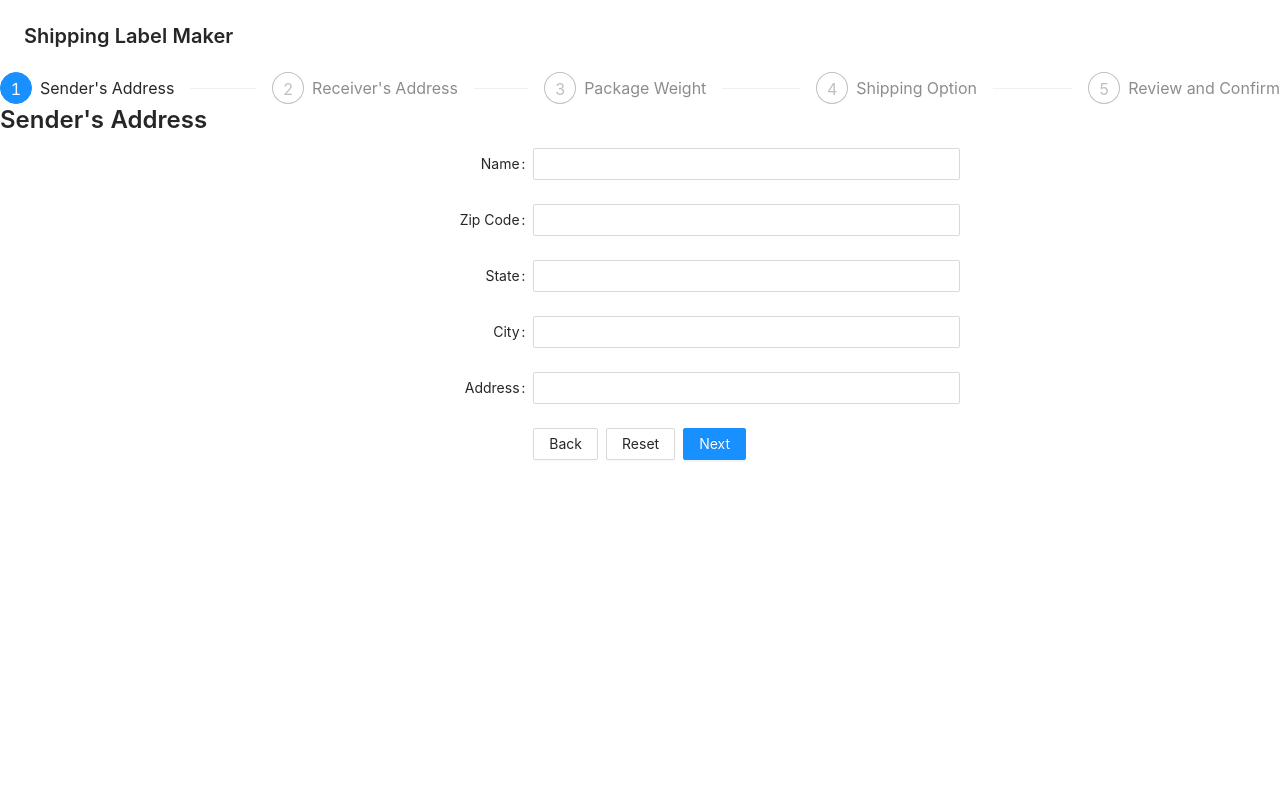
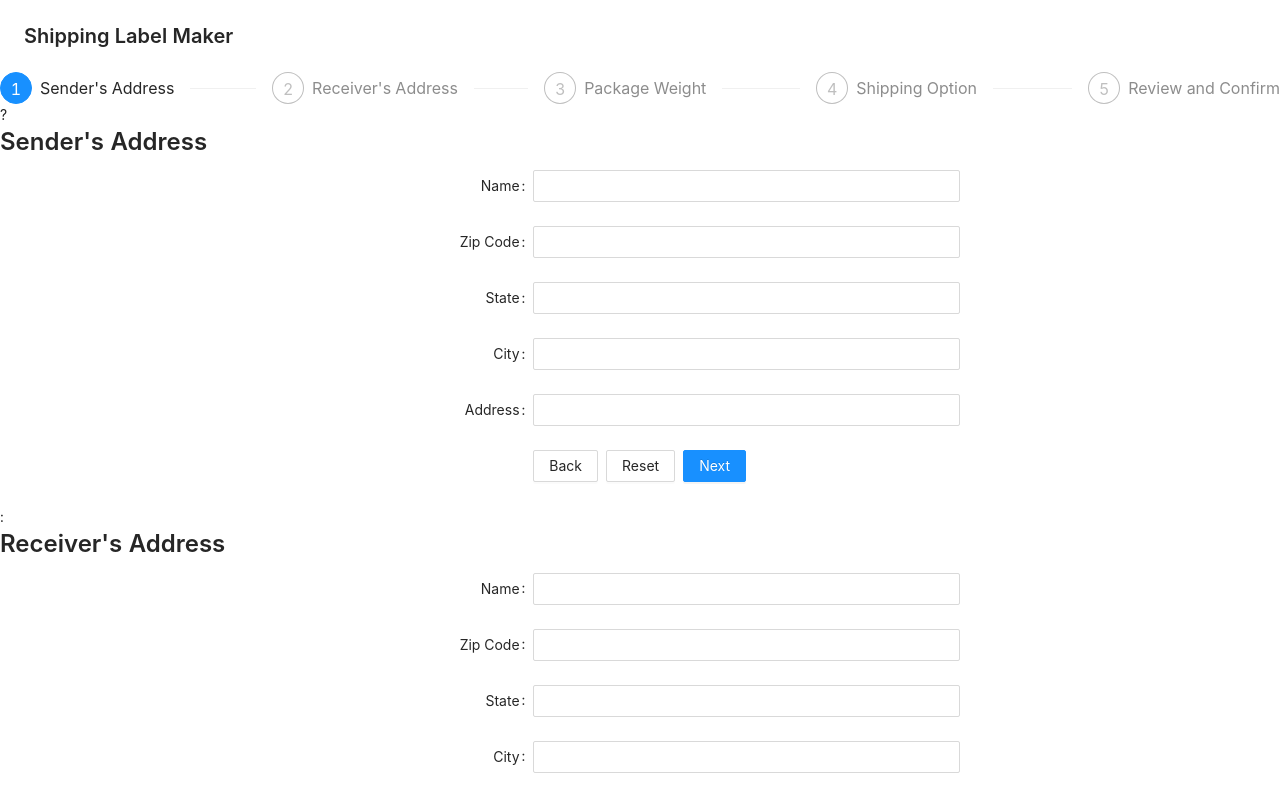
Before and after one commit to HamfordL/ShipMaker, a React (Create React App) app: page / in a window 1280 px wide. Shown: the top 795 px of the page. Built offline with nearby package versions, Linux system fonts and the light colour scheme.

Commit message:
updated receive-address and added import in appjsx added RA in current step

```diff
--- a/src/App.jsx
+++ b/src/App.jsx
@@ -32,13 +32,18 @@ function App() {
         ))}
       </Steps>
 
-      {currentStep === 0
+      {currentStep === 0}
         ? <SenderAddress
             currentStep={currentStep}
             setCurrentStep={setCurrentStep}
             updateAppState={updateAppState}
           />
-        : <PackageWeight
+          : <ReceiverAddress
+          currentStep={currentStep}
+          setCurrentStep={setCurrentStep}
+          updateAppState={updateAppState}
+          />
+          ? <PackageWeight
             currentStep={currentStep}
             setCurrentStep={setCurrentStep}
             updateAppState={updateAppState}
--- a/src/components/receiver-address.jsx
+++ b/src/components/receiver-address.jsx
@@ -22,7 +22,7 @@ const ReceiverAddress = ({ updateAppState, currentStep, setCurrentStep }) => {
   return (
     <Row align="middle" justify="center">
       <Col span={24}>
-        <Typography.Title level={3}>Sender's Address</Typography.Title>
+        <Typography.Title level={3}>Receiver's Address</Typography.Title>
       </Col>
 
       <Col xs={24} sm={20} md={18} lg={16} xl={12}>
```
